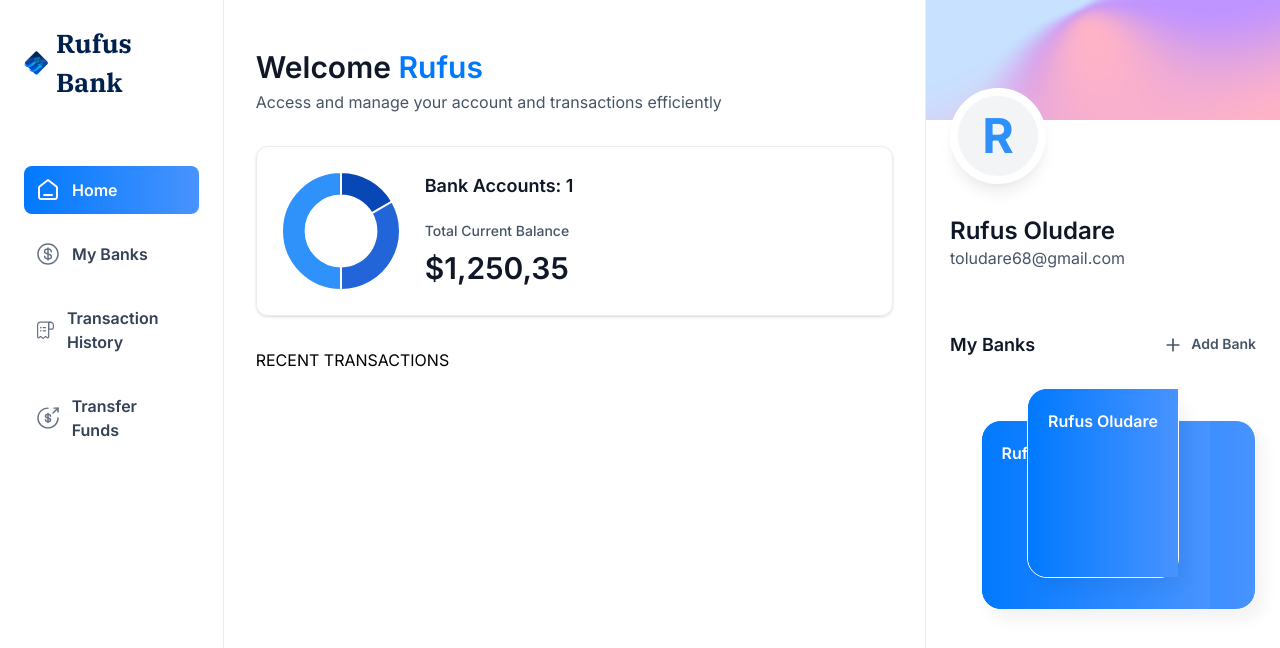
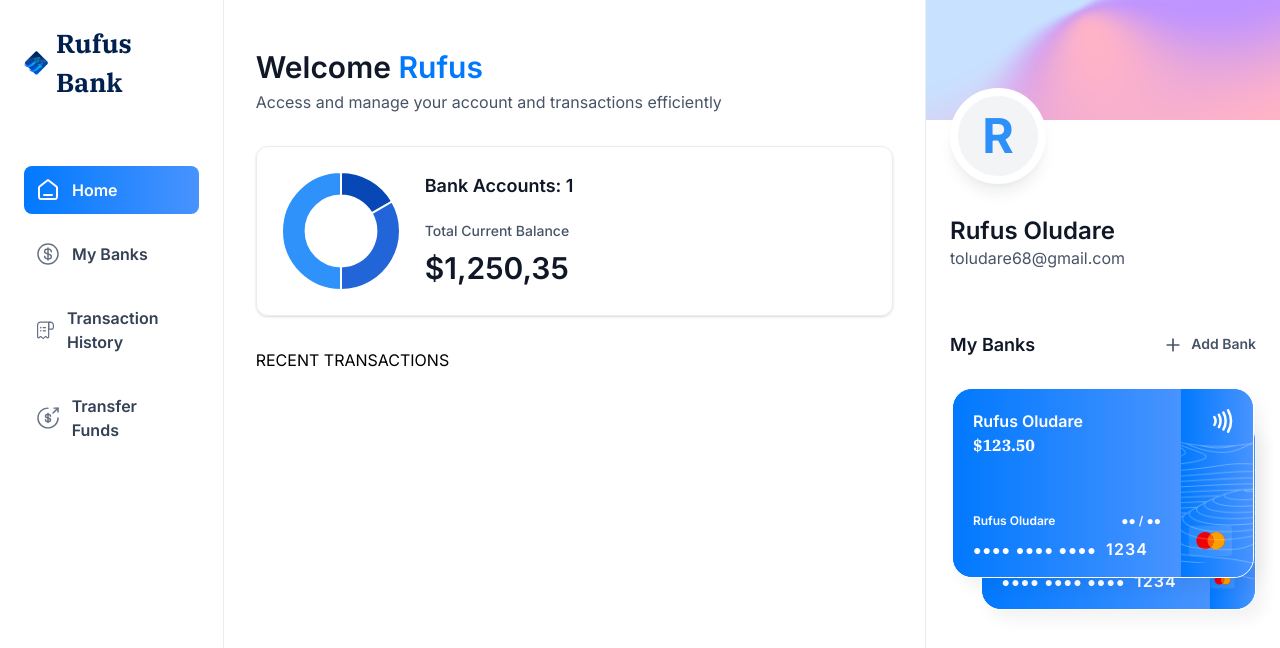
Before and after one commit to Torex9/rufus_banking, a Next.js app: page / in a window 1280 px wide. Shown: the top 648 px of the page. Built offline with nearby package versions, Linux system fonts and the light colour scheme.

Commit message:
comleted the implementation of bank cards

```diff
--- /dev/null
+++ b/app/(root)/my-banks/page.tsx
@@ -0,0 +1,7 @@
+import React from "react";
+
+const MyBanks = () => {
+  return <div>MyBanks</div>;
+};
+
+export default MyBanks;
--- a/app/(root)/page.tsx
+++ b/app/(root)/page.tsx
@@ -28,7 +28,11 @@
         </header>
         RECENT TRANSACTIONS
       </div>
-      <RightSidebar user={loggedIn} transactions={[]} banks={[{}, {}]} />
+      <RightSidebar
+        user={loggedIn}
+        transactions={[]}
+        banks={[{ currentBalance: 123.5 }, { currentBalance: 500.5 }]}
+      />
     </section>
   );
 };
--- /dev/null
+++ b/app/(root)/payment-transfer/page.tsx
@@ -0,0 +1,7 @@
+import React from "react";
+
+const Transfer = () => {
+  return <div>Transfer</div>;
+};
+
+export default Transfer;
--- /dev/null
+++ b/app/(root)/transaction-history/page.tsx
@@ -0,0 +1,7 @@
+import React from "react";
+
+const TransactionHistory = () => {
+  return <div>TransactionHistory</div>;
+};
+
+export default TransactionHistory;
--- a/components/BankCard.tsx
+++ b/components/BankCard.tsx
@@ -1,3 +1,5 @@
+import { formatAmount } from "@/lib/utils";
+import Image from "next/image";
 import Link from "next/link";
 import React from "react";
 
@@ -14,9 +16,42 @@
             <h1 className="text-16 font-semibold text-white">
               {account.name || userName}
             </h1>
+            <p className=" font-ibm-plex-serif font-black text-white">
+              {formatAmount(account.currentBalance)}
+            </p>
           </div>
+          <article className="flex flex-col gap-2">
+            <div className="flex justify-between">
+              <h1 className="text-12 font-semibold text-white">{userName}</h1>
+              <h2 className="text-12 font-semibold text-white"> ●● / ●●</h2>
+            </div>
+            <p className="text-14 font-semibold tracking-[1.1px] text-white">
+              ●●●● ●●●● ●●●● &nbsp;
+              <span className="text-16 ">1234</span>
+            </p>
+          </article>
         </div>
+
+        <div className="bank-card_icon">
+          <Image src="/icons/Paypass.svg" width={20} height={24} alt="pay" />
+          <Image
+            src="/icons/mastercard.svg"
+            width={45}
+            height={32}
+            alt="mastercard"
+            className="ml-5"
+          />
+        </div>
+        <Image
+          src="/icons/lines.png"
+          alt="lines"
+          width={316}
+          height={190}
+          className="absolute top-0 left-0"
+        />
       </Link>
+
+      {/* Copy card numbers */}
     </div>
   );
 };
```
